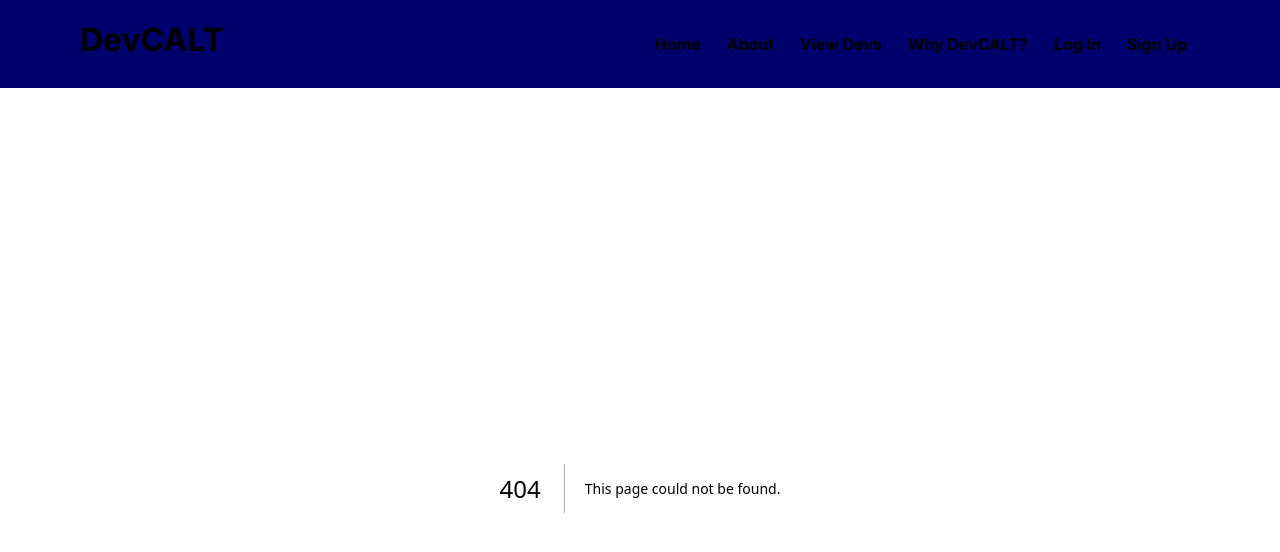
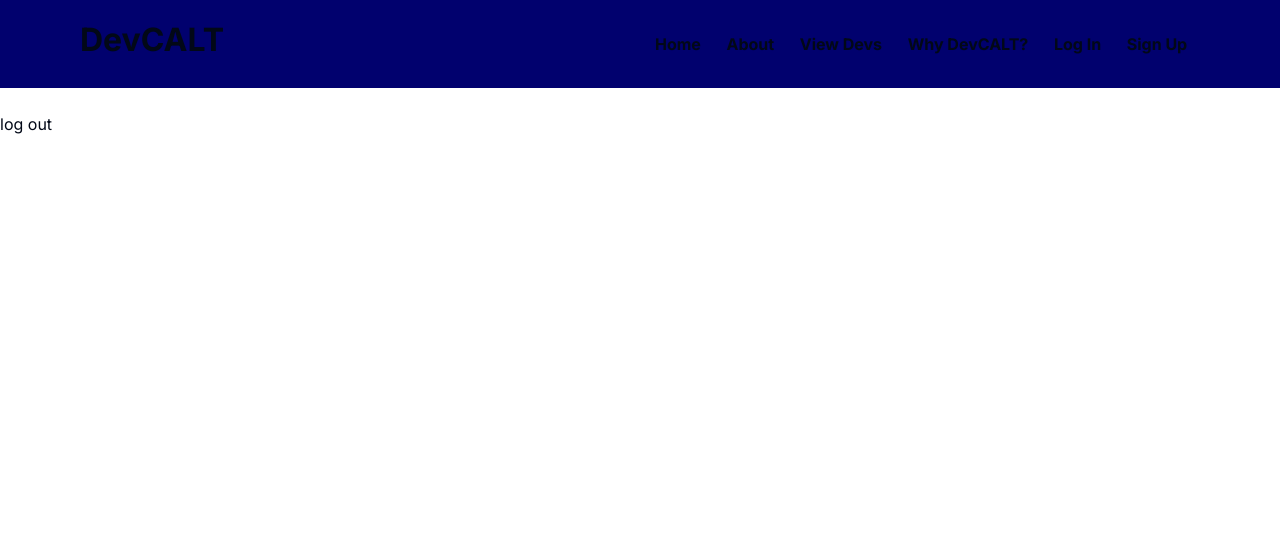
Before and after one commit to Saran-pariyar/DevCALT, a Next.js app: page /dashboard in a window 1280 px wide. Before the commit this address had no page. Shown: the top 552 px of the page. Built offline with nearby package versions, Linux system fonts and the light colour scheme.

Commit message:
It worked! Transfered username state to dashboard

```diff
--- /dev/null
+++ b/app/dashboard/page.tsx
@@ -0,0 +1,20 @@
+"use client"
+
+import { useAppSelector } from '@/redux/store'
+import React from 'react'
+// import { useSelector } from 'react-redux'
+
+
+const DashBoard = () => {
+
+    const username = useAppSelector((state) => state.authReducer.value.username )
+
+  return (
+    <div>
+        <h1 className='text-white'>Username: {username}</h1>
+        <button>log out</button>
+    </div>
+  )
+}
+
+export default DashBoard
--- a/app/home/page.tsx
+++ b/app/home/page.tsx
@@ -6,19 +6,30 @@ import { logIn, logOut } from '@/redux/features/auth-slice'
 import { useDispatch } from "react-redux"
 import { AppDispatch } from "@/redux/store"
 import { useState } from "react"
+import { useRouter } from "next/navigation"
 
 const HomeComponent = () => {
 
 const [Username, setUsername] = useState<string>("")
 
+const router = useRouter()
+
 const dispatch = useDispatch<AppDispatch>();
+
+const onClickLogIn = () =>{
+  dispatch(logIn(Username))
+  router.push("/dashboard")
+}
 
   return (
     <section className='mx-8 my-8 text-center'>
 
     <input type="text" onChange={(e)=>setUsername(e.target.value)} />
 <br />
-<button>Log In</button>
+<br />
+<br />
+
+<button onClick={onClickLogIn}>Log In</button>
 <br /><br />
 <button>Log Out</button>
 
--- a/redux/store.tsx
+++ b/redux/store.tsx
@@ -1,5 +1,6 @@
 import { configureStore } from "@reduxjs/toolkit";
 import authReducer from "./features/auth-slice"
+import { TypedUseSelectorHook, useSelector } from "react-redux";
 
 
 export const store = configureStore({
@@ -10,3 +11,5 @@ export const store = configureStore({
 
 export type RootState = ReturnType<typeof store.getState>
 export type AppDispatch =typeof store.dispatch
+
+export const useAppSelector: TypedUseSelectorHook<RootState> = useSelector
--- a/styles/style.scss
+++ b/styles/style.scss
@@ -6,4 +6,10 @@
 body{
     background: #01016E;
     color: white;
+input{
+    color: black;
 }
+h1{
+    color: white !important;
+}
+}
```
